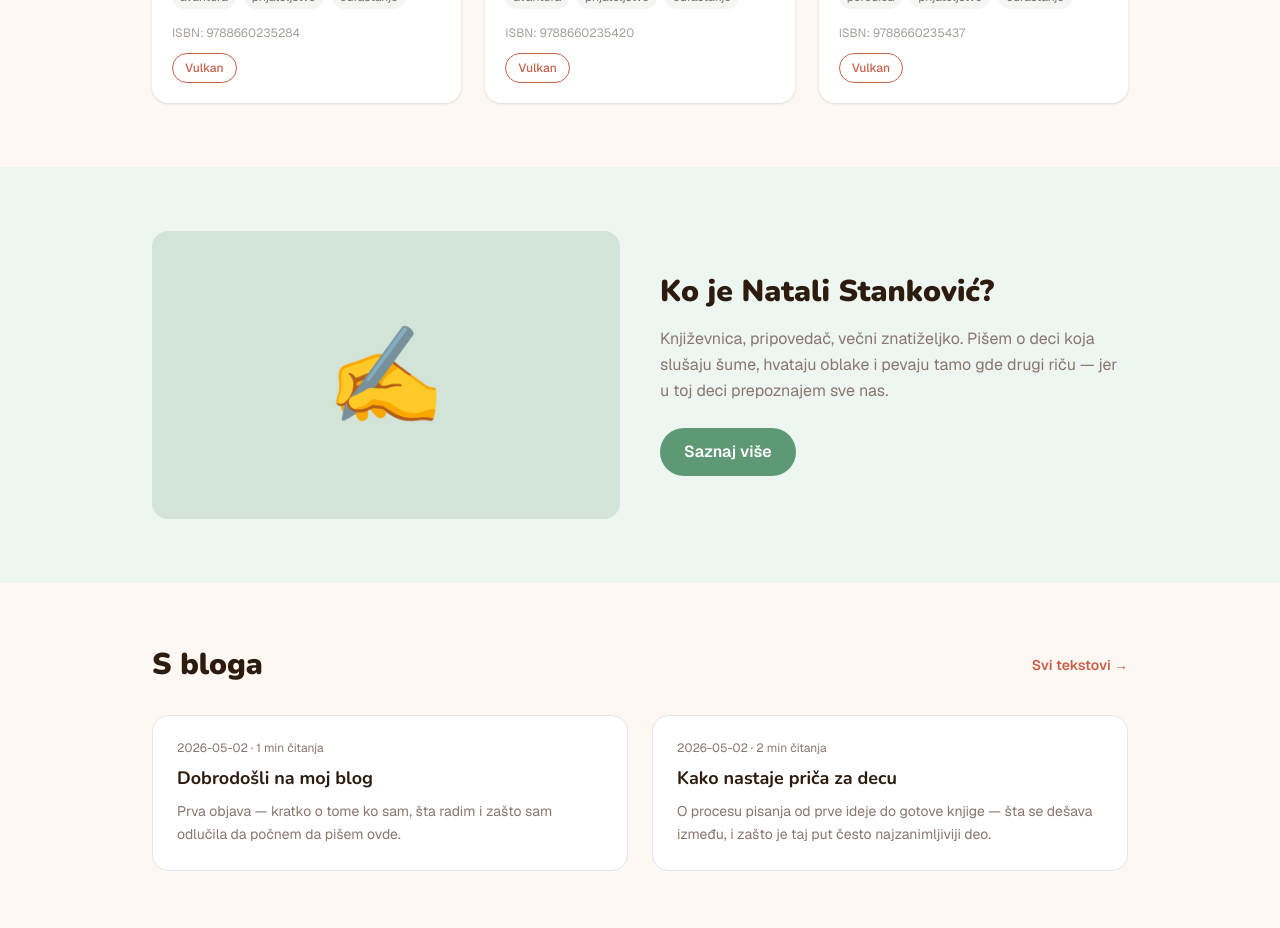
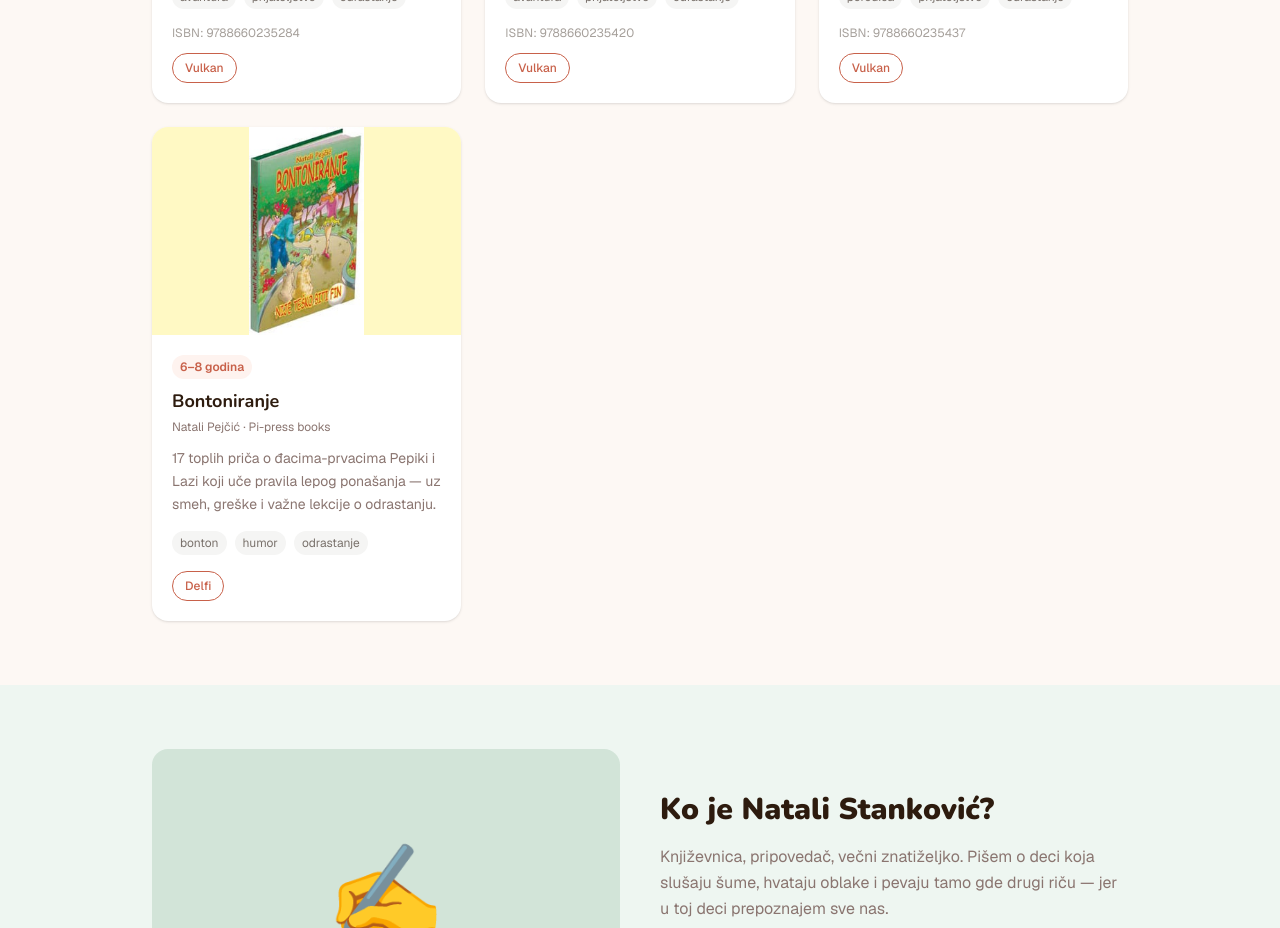
Before and after one commit to tvojvajbkod/sajt-sa-blogom, a Next.js app: page / in a window 1280 px wide. Shown: the part 1340-2268 px from the top of the page. Built offline with nearby package versions, Linux system fonts and the light colour scheme.

Commit message:
Dodana četvrta knjiga: Bontoniranje (Natali Pejčić)
- Izdavač: Pi-press books
- Fotografija korice preuzeta sa Delfi sajta
- Link ka Delfi knjižari

Co-Authored-By: Claude Sonnet 4.6 <noreply@anthropic.com>

```diff
--- a/src/data/books.ts
+++ b/src/data/books.ts
@@ -73,4 +73,20 @@ export const books: Book[] = [
     ],
     featured: true,
   },
+  {
+    slug: "bontoniranje",
+    title: "Bontoniranje",
+    author: "Natali Pejčić",
+    publisher: "Pi-press books",
+    isbn: "",
+    description: "17 toplih priča o đacima-prvacima Pepiki i Lazi koji uče pravila lepog ponašanja — uz smeh, greške i važne lekcije o odrastanju.",
+    synopsis: `Glavni junaci ove neobične knjige o lepom ponašanju su đaci-prvaci, Pepika i Laza, koji se svesrdno trude da savladaju brojna životna pravila i odrastu u fine i lepo vaspitane mlade ljude — da postanu „bontonirani". U 17 toplih priča, koje plene zavodljivim dečjim humorom, opisane su različite situacije, često neprijatne, ponekad smešne, u koje zapadaju Pepi i Laza na svom putu odrastanja. Bontoniranje je „doktor za probleme" koji će pomoći devojčicama i dečacima da lakše pređu iz predškolskog detinjstva u školski uzrast.`,
+    ageRange: "6–8 godina",
+    coverBg: "#fff9c4",
+    coverImage: "/books/bontoniranje.jpg",
+    tags: ["bonton", "humor", "odrastanje"],
+    buyLinks: [
+      { name: "Delfi", url: "https://delfi.rs/knjige/11296-bontoniranje-knjiga-delfi-knjizare.html" },
+    ],
+  },
 ];
```
Also changed, not shown: public/books/bontoniranje.jpg (added).
